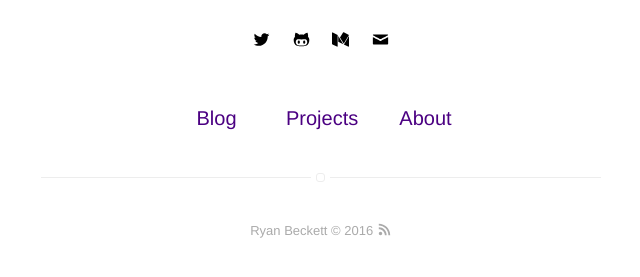
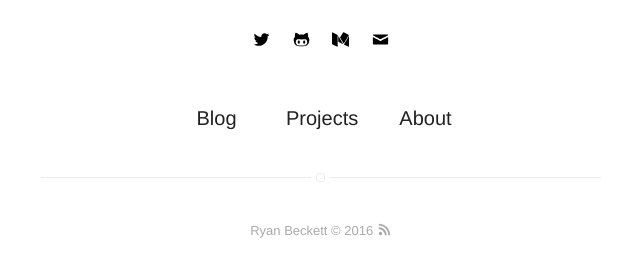
Before and after one commit to RyanBeckett/blog, a Jekyll site: the page built from index.html, in a window 1280 px wide. Shown: the part 387-664 px from the top of the page, without its empty margins (319-959 px from the left). Built offline with Jekyll 4.4.1, drawn with Linux system fonts in a browser that asks for light colours.

Commit message:
Colour change.

```diff
--- a/_includes/main.css
+++ b/_includes/main.css
@@ -301,7 +301,7 @@ h4 {
   font-size: 1.6rem;
 }
 a {
-  color: #4b0082;
+  color: #222;
   text-decoration: underline;
 }
 p {
```
